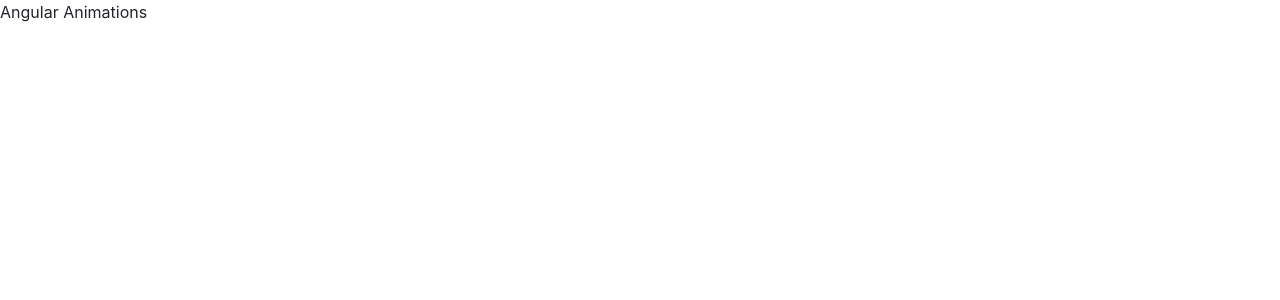
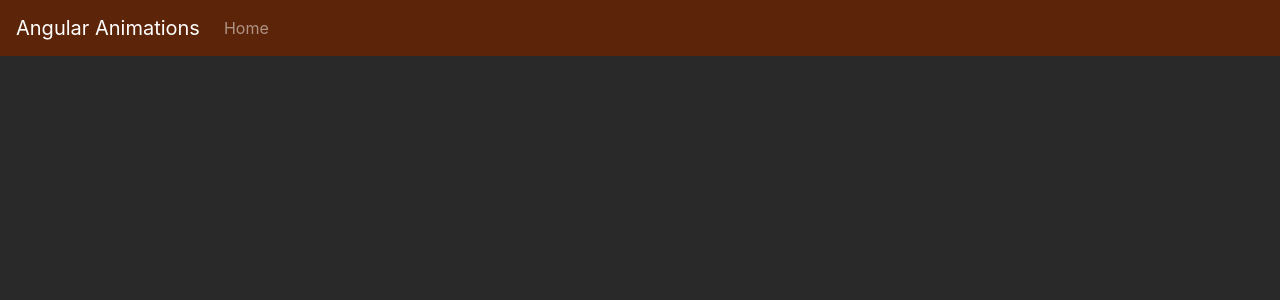
Before and after one commit to frren95/ex-angular-animations, an Angular app: page / in a window 1280 px wide. Shown: the top 300 px of the page. Built offline with nearby package versions, Linux system fonts and the light colour scheme.

Commit message:
Style: navigation

```diff
--- a/src/app/app.component.html
+++ b/src/app/app.component.html
@@ -1 +1,14 @@
-<p>Angular Animations</p>
+<nav class="navbar navbar-expand-lg navbar-dark fixed-top mb-4 " style="background-color:#5c2509;">
+  <a class="navbar-brand" href="#">Angular Animations</a>
+  <button class="navbar-toggler" type="button" data-toggle="collapse" data-target="#main-nav" aria-controls="main-nav"
+    aria-expanded="false" aria-label="Toggle navigation">
+    <span class="navbar-toggler-icon"></span>
+  </button>
+  <div class="collapse navbar-collapse" id="main-nav">
+    <ul class="navbar-nav mr-auto">
+      <li class="nav-item">
+        <a class="nav-link">Home</a>
+      </li>
+    </ul>
+  </div>
+</nav>
--- a/src/index.html
+++ b/src/index.html
@@ -2,7 +2,7 @@
 <html lang="en">
 <head>
   <meta charset="utf-8">
-  <title>AngularAnimations</title>
+  <title>Angular Animations</title>
   <base href="/">
   <meta name="viewport" content="width=device-width, initial-scale=1">
   <link rel="icon" type="image/x-icon" href="favicon.ico">
--- a/src/styles.css
+++ b/src/styles.css
@@ -1 +1,10 @@
 /* You can add global styles to this file, and also import other style files */
+body {
+  background-color: #292929;
+  padding: 2rem;
+  color: #cccccc;
+  margin-top: 44px;
+}
+hr {
+  border-top: 1px solid rgba(107, 107, 107, 1);
+}
```
